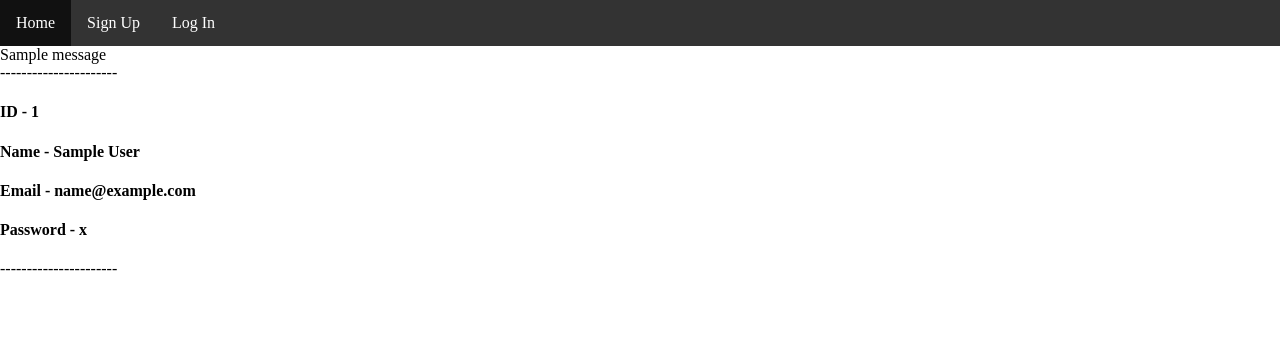
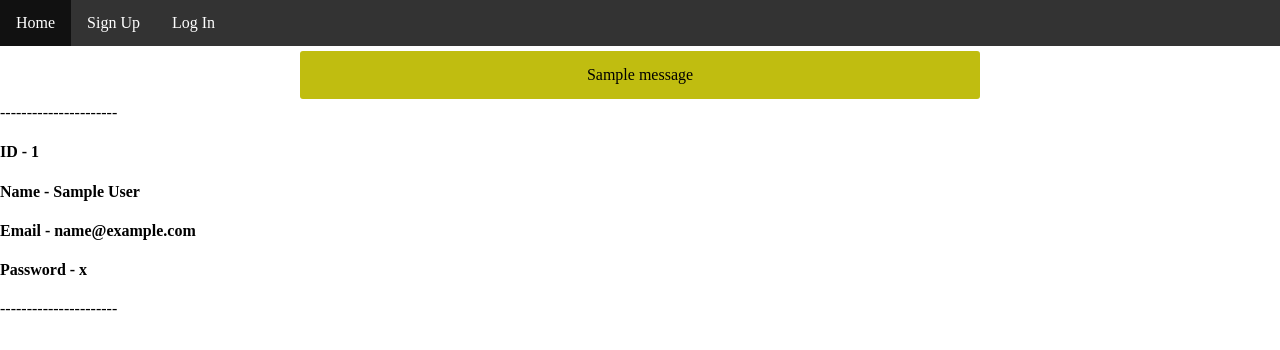
Before and after one commit to Vefthrounn-Verkefni/verkefna-repo, a Flask app: page / in a window 1280 px wide. Shown: the top 350 px of the page. Run offline with Flask 2, Linux system fonts and the light colour scheme; tables that the repository leaves empty hold one stand-in row (values such as "Sample post"); one stand-in notice (Sample message) is shown.

Commit message:
smá css

```diff
--- a/app.py
+++ b/app.py
@@ -62,7 +62,6 @@ def dashboard():
 def login():
     loginForm = LoginForm()
     if loginForm.validate_on_submit():
-        flash("validate on Submit")
         user = UserModel.query.filter_by(username=loginForm.username.data).first()
         if user:
             if check_password_hash(user.password_hash,loginForm.password.data):
--- a/static/css/styles.css
+++ b/static/css/styles.css
@@ -1,7 +1,15 @@
 body {
   margin: 0px;
 }
+.flash_message{
+  background-color:rgb(192, 189, 16);
+  margin: 5px 300px 5px 300px;
+  padding: 10px;
+  border: 5px solid rgb(192, 189, 16);
+  border-radius: 3px;
 
+  text-align: center;
+}
 .navbar ul{
     list-style-type: none;
     margin: 0;
--- /dev/null
+++ b/static/js/app.js
@@ -0,0 +1 @@
+// app.js
--- a/templates/CreateUser.html
+++ b/templates/CreateUser.html
@@ -3,11 +3,6 @@
 {% block titill %} Sign Up {% endblock %}
 
 {% block content %}
-    <div>
-        {% for message in get_flashed_messages() %}
-            {{message}}
-        {% endfor %}
-    </div>
     <div>
         <form action="" method="POST">
             {{form.hidden_tag()}}
--- a/templates/base.html
+++ b/templates/base.html
@@ -5,6 +5,7 @@
     <meta http-equiv="X-UA-Compatible" content="IE=edge">
     <meta name="viewport" content="width=device-width, initial-scale=1.0">
     <link rel="stylesheet" href="{{url_for('static', filename='css/styles.css') }}">
+    <link rel="shortcut icon" href="{{ url_for('static', filename='img/favicon.png') }}">
     <title>{% block titill %}{% endblock titill %}</title>
 </head>
 <header>
@@ -25,7 +26,15 @@
     </div>
 </header>
 <body>
+    {% for message in get_flashed_messages() %}
+        <div class="flash_message">
+            {{message}}
+
+        </div>
+    {% endfor %}
+
     {% block content %}
     {% endblock content %}
+    <script type="text/javascript" src="{{url_for('static', filename='js/app.js')}}"></script>
 </body>
 </html>
--- a/templates/index.html
+++ b/templates/index.html
@@ -3,11 +3,7 @@
 {% block titill %} Home {% endblock %}
 
 {% block content %}
-<div>
-    {% for message in get_flashed_messages() %}
-        {{message}}
-    {% endfor %}
-</div>
+
 <div>
 
     {% for user in users%}
@@ -22,4 +18,5 @@
     {% endfor %}
 
 </div>
+
 {% endblock content %}
--- a/templates/login.html
+++ b/templates/login.html
@@ -3,11 +3,7 @@
 {% block titill %} Login {% endblock %}
 
 {% block content %}
-    <div>
-        {% for message in get_flashed_messages() %}
-            {{message}}
-        {% endfor %}
-    </div>
+
     <div>
         <form action="" method="POST">
             {{form.hidden_tag()}}
--- a/templates/userDashboard.html
+++ b/templates/userDashboard.html
@@ -3,11 +3,7 @@
 {% block titill %} USer Dashboard {% endblock %}
 
 {% block content %}
-    <div>
-        {% for message in get_flashed_messages() %}
-            {{message}}
-        {% endfor %}
-    </div>
+
     <h1>Dahsboard for {{ current_user.username }}</h1>
     <a href="{{ url_for('logout')}}">Log Out</a>
 {% endblock content %}
```
Also changed, not shown: static/img/favicon.png (added).
